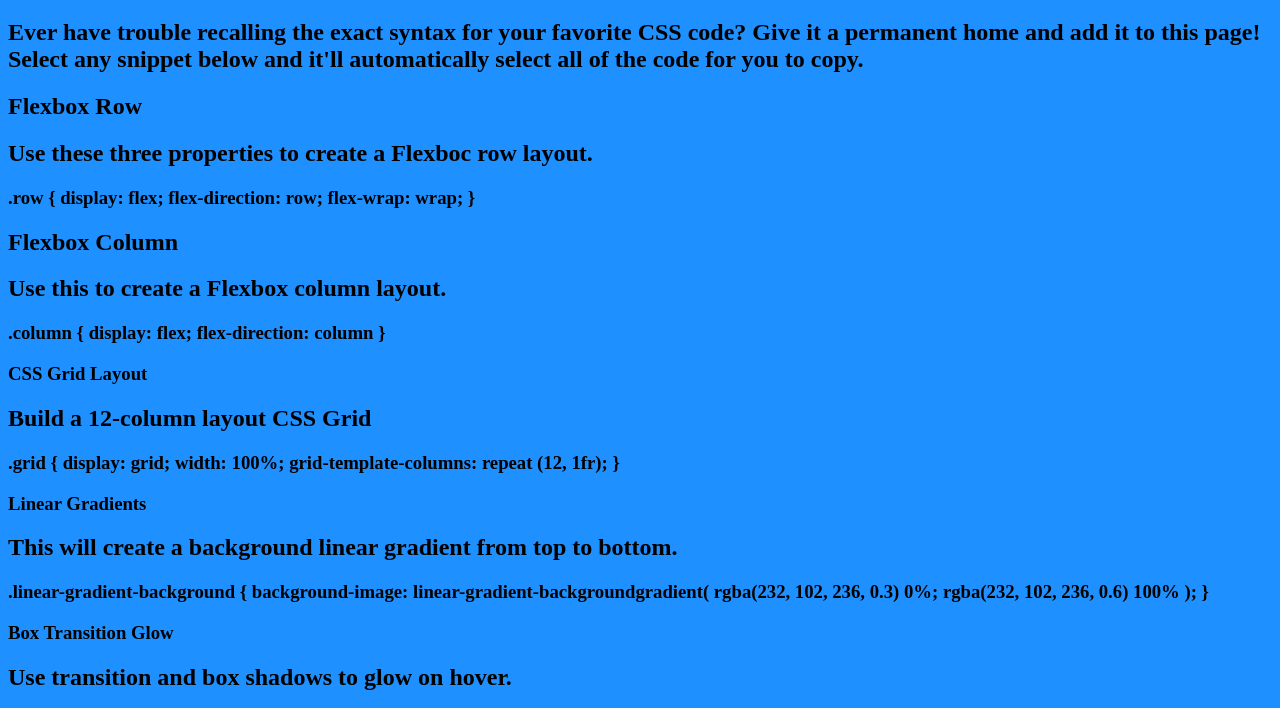
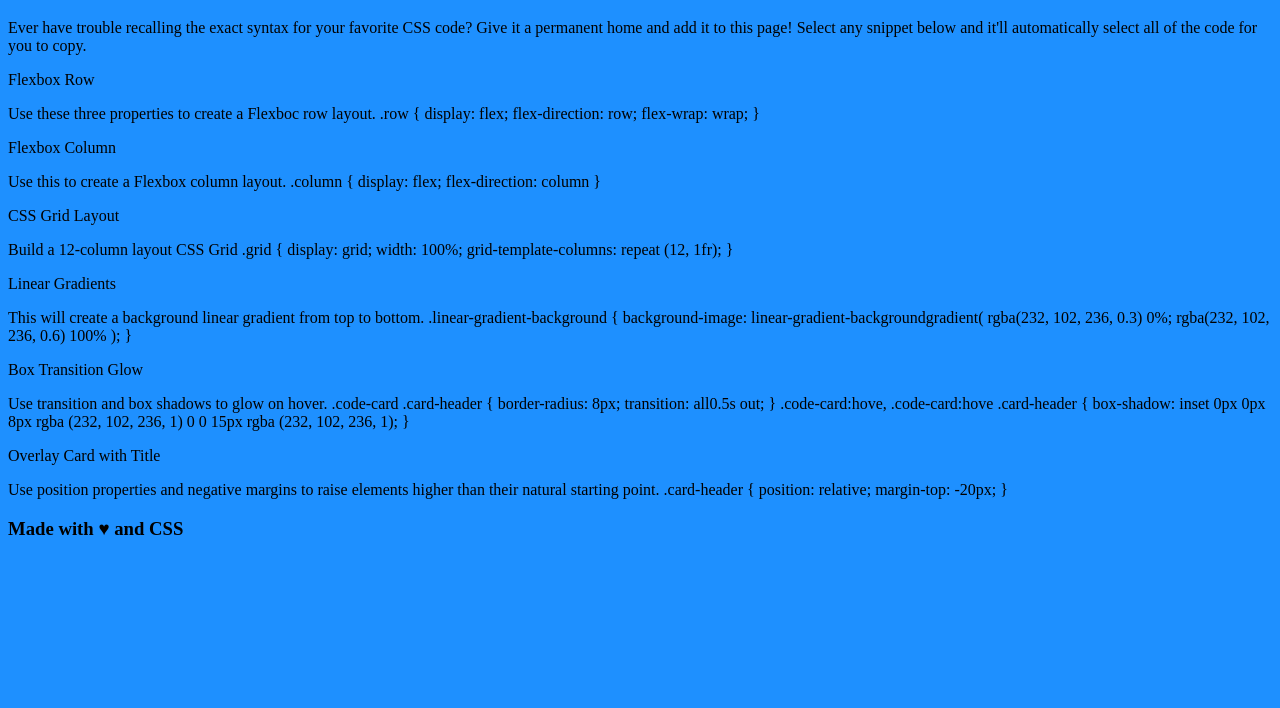
Before and after one commit to shecodes1222/css-snippet-cheat-sheet, a plain HTML site: page index.html in a window 1280 px wide. Shown: the part 61-769 px from the top of the page. Drawn offline with Linux system fonts and the light colour scheme.

Commit message:
changes to html

```diff
--- a/assets/css/style.css
+++ b/assets/css/style.css
@@ -6,3 +6,8 @@
 * {
     background-color: var(--blue);
 }
+
+
+@media screen and (max-width:768px) {
+
+}
--- a/index.html
+++ b/index.html
@@ -13,66 +13,63 @@
 <body>
     <header>
         <h1>CSS Snippet Cheatsheet</h1>
-        <h2>Ever have trouble recalling the exact syntax for your favorite CSS code? Give it a permanent home and add it
+        <p>Ever have trouble recalling the exact syntax for your favorite CSS code? Give it a permanent home and add it
             to this page! Select any
             snippet below and it'll automatically select all of the code for you to copy.
-        </h2>
+        </p>
     </header>
 
     <main>
-        <section>
-            <h1>Flexbox Row</h1>
-            <h2>Use these three properties to create a Flexboc row layout.</h2>
-            <h3>
+        <section class="card">
+            <header>Flexbox Row</header>
+            <p><span>Use these three properties to create a Flexboc row layout.</span>
                 .row {
                 display: flex;
                 flex-direction: row;
                 flex-wrap: wrap;
                 }
-            </h3>
+            </p>
         </section>
 
-        <section>
-            <h1>Flexbox Column</h1>
-            <h2>Use this to create a Flexbox column layout.</h2>
-            <h3>
+        <section class="card">
+            <header>Flexbox Column</header>
+            <p><span>Use this to create a Flexbox column layout.</span>
                 .column {
                 display: flex;
                 flex-direction: column
                 }
-            </h3>
+            </p>
 
-            <section>
-                <h1>CSS Grid Layout</h1>
-                <h2>Build a 12-column layout CSS Grid</h2>
-                <h3>
+            <section class="card">
+                <header>CSS Grid Layout</header>
+                <p><span>Build a 12-column layout CSS Grid</span>
                     .grid {
                         display: grid;
                         width: 100%;
                         grid-template-columns:
                         repeat (12, 1fr);
                     }
-                </h3>
+                </p>
             </section>
 
-            <section>
-        <h1>Linear Gradients</h1>
-            <h2>This will create a background linear gradient from top to bottom.</h2>
-            <h3>
+            <section class="card">
+        <header>Linear Gradients</header>
+            <p><span>This will create a background linear gradient from top to bottom.</span>
+
                .linear-gradient-background {
                 background-image: linear-gradient-backgroundgradient(
                     rgba(232, 102, 236, 0.3) 0%;
                     rgba(232, 102, 236, 0.6) 100%
                 );
                }
-            </h3>
+            </p>
 
         </section>
 
-        <section>
-            <h1>Box Transition Glow</h1>
-                <h2>Use transition and box shadows to glow on hover.</h2>
-                <h3>
+        <section class="card">
+            <header>Box Transition Glow</header>
+                <p><span>Use transition and box shadows to glow on hover.</span>
+
                    .code-card .card-header {
                     border-radius: 8px;
                     transition: all0.5s <ease-in->out;</ease-in->
@@ -84,26 +81,25 @@
                     rgba (232, 102, 236, 1) 0 0 15px
                     rgba (232, 102, 236, 1);
                    }
-                </h3>
+                </p>
             </section>
 
-            <section>
-                <h1>Overlay Card with Title</h1>
-                    <h2>Use position properties and negative margins to raise elements higher than their natural starting point.</h2>
-                    <h3>
+            <section class="card">
+                <header>Overlay Card with Title</header>
+                    <p><span>Use position properties and negative margins to raise elements higher than their natural starting point.</span>
+
                      .card-header {
                         position: relative;
                         margin-top: -20px;
                      }
-                    </h3>
+                    </p>
                 </section>
+        </main>
 
 
-
-    </main>
-
-
-
+<footer>
+    <h3>Made with ♥ and CSS  </h3>
+</footer>
 
 </body>
 
```
